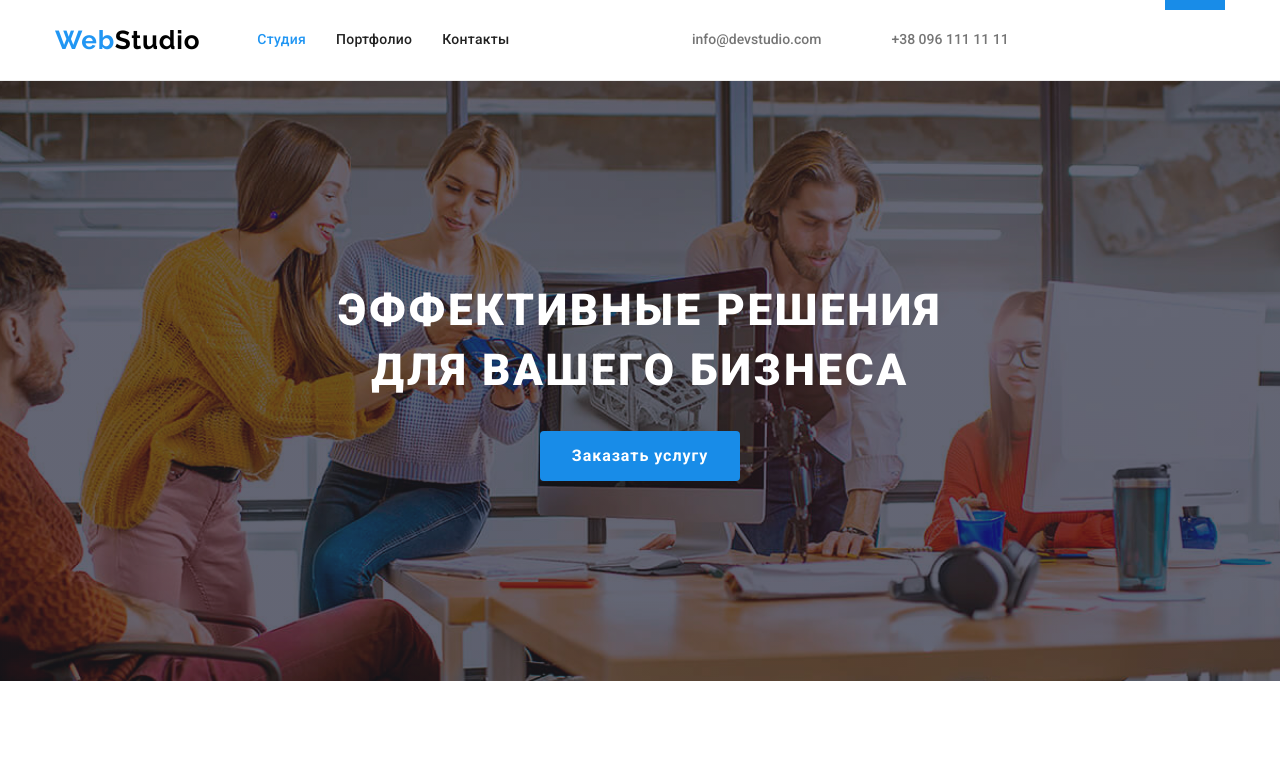
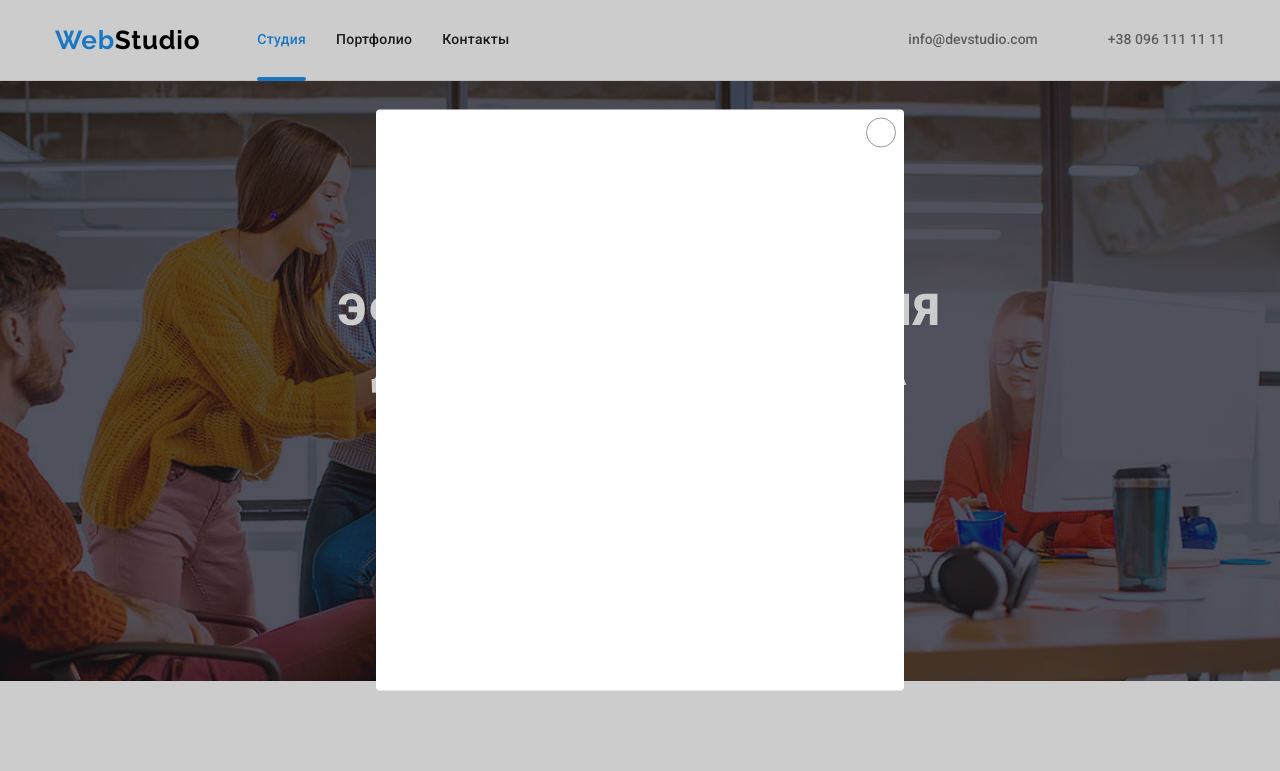
Before and after one commit to Kseniya1417/goit-markup-hw-05, a plain HTML site: page index.html in a window 1280 px wide. Both pictures are taken after a click on the button "Заказать услугу". Shown: the top 771 px of the page. Drawn offline with nearby package versions, Linux system fonts and the light colour scheme.

Commit message:
added after

```diff
--- a/css/styles.css
+++ b/css/styles.css
@@ -106,6 +106,19 @@ img{
         display: flex;
         margin-left: 57px;
  }
+ .active{
+    position: relative;
+ }
+ .active::after{
+    position: absolute;
+    content: '';
+    width: 100%;
+    height: 4px;
+    left: 0;
+    border-radius: 2px;
+    bottom: -1.5px;
+    background-color: var(--third-color);
+ }
 .contacts-list{
     display: flex;
     gap: 50px;
@@ -143,12 +156,6 @@ img{
 }
 .container-border{
     border-bottom: 1px solid #ECECEC;
-}
-.nav-emphasis::after{
-    content:'';
-    width: 60px;
-    height: 10px;
-    background-color: #188CE8;
 }
 .icon-envelope{
     margin-right: 10px;
@@ -473,7 +480,7 @@ img{
     align-items: center;
     justify-content: center;
    /* background-position: center; */
- transition: border 2500ms cubic-bezier(0.4, 0, 0.2, 1);
+ transition: border 250ms cubic-bezier(0.4, 0, 0.2, 1);
 }
 .client-link:hover,
 .client-link:focus{
@@ -515,7 +522,7 @@ img{
 .client5,
 .client6{
        fill: var(--border-basic-color);
-       transition: fill 2500ms cubic-bezier(0.4, 0, 0.2, 1);
+       transition: fill 250ms cubic-bezier(0.4, 0, 0.2, 1);
 
 }
 .footer {
@@ -709,6 +716,53 @@ img{
         letter-spacing: 0.03em;
         color: var(--second-color);
 }
+.backdrop{
+    position: fixed;
+    width: 100%;
+    height: 100%;
+    top: 0;
+    background-color:rgba(0, 0, 0, 0.2);
+    transition: opacity 250ms cubic-bezier(0.4, 0, 0.2, 1), visibility 250ms cubic-bezier(0.4, 0, 0.2, 1);
+}
+.backdrop.is-hidden .modal{
+    transform: translate(-50%, -50%) scale(0);
+}
+.modal{
+    position: absolute;
+    width: 528px;
+    min-height: 581px;
+    background-color: #FFFFFF;
+    border-radius: 4px;
+    top: 50%;
+    left: 50%;
+    transform: translate(-50%, -50%) scale(1);
+    transition: transform 250ms cubic-bezier(0.4, 0, 0.2, 1);
+}
+.modal-close{
+    position: absolute;
+    width: 30px;
+    height: 30px;
+    border: 1px solid #999999;
+    border-radius: 50%;
+    background-color: transparent;
+    right: 8px;
+    top: 8px;
+    /* align-items: center;
+    justify-content: center;
+    display: flex; */
+}
+.is-hidden{
+    visibility: hidden;
+    opacity: 0;
+    pointer-events: none;
+}
+.close-btn{
+    position: absolute;
+    top: 8px;
+    right: 8px;
+}
+
+
 /*color синій logo 2196F3*/
 /*color FFFFFF*/
 /*color синій 2196F3*/
--- a/index.html
+++ b/index.html
@@ -17,14 +17,14 @@
   </head>
   <body>
     <header class="header container-border">
-      <div class="container container-flex nav-emphasis">
+      <div class="container container-flex">
         <nav class="header-nav">
           <a lang="en" href="./index.html" class="header-logo no-decoration-link"
             >Web<span class="span-logo">Studio</span></a
           >
           <ul class="header-list list">
             <li class="header-item">
-              <a href="./index.html" class="header-link link no-decoration-link current-page"
+              <a href="./index.html" class="header-link link no-decoration-link current-page active"
                 >Студия</a
               >
             </li>
@@ -62,7 +62,7 @@
       <section class="hero-content">
         <div class="container hero-btn-center">
           <h1 class="hero-title">Эффективные решения для вашего бизнеса</h1>
-          <button type="button" class="hero-btn btn">Заказать услугу</button>
+          <button type="button" class="hero-btn btn" data-modal-open>Заказать услугу</button>
         </div>
       </section>
       <section class="features page-section">
@@ -411,5 +411,15 @@
           </div>
       </div>
     </footer>
+     <div class="backdrop is-hidden" data-modal>
+      <div class="modal">
+        <button type="button" class="modal-close" data-modal-close>
+          <svg class="close-btn" width="18" height="18">
+            <use href="./images/close.svg"></use>
+          </svg>
+         </button>
+      </div>
+     </div>
+    <script src="./js/modal.js"></script>
   </body>
 </html>
--- /dev/null
+++ b/js/modal.js
@@ -0,0 +1,14 @@
+(() => {
+  const refs = {
+    openModalBtn: document.querySelector("[data-modal-open]"),
+    closeModalBtn: document.querySelector("[data-modal-close]"),
+    modal: document.querySelector("[data-modal]"),
+  };
+
+  refs.openModalBtn.addEventListener("click", toggleModal);
+  refs.closeModalBtn.addEventListener("click", toggleModal);
+
+  function toggleModal() {
+    refs.modal.classList.toggle("is-hidden");
+  }
+})();
```
Also changed, not shown: portfolio.html (+3 -1 lines), images/close.svg (added).
